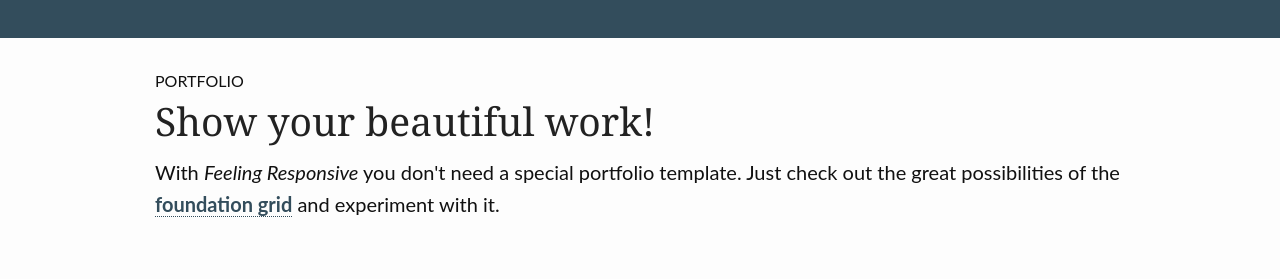
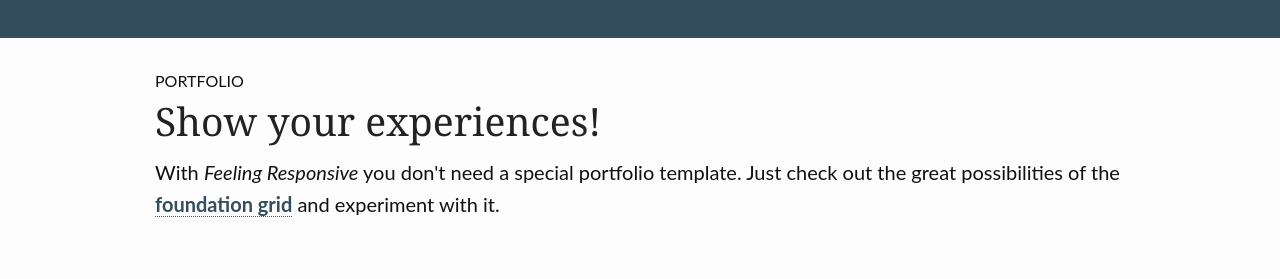
Before and after one commit to quangnd/quangnd.github.io, a Jekyll site: the page built from _posts/design/2014-09-10-portfolio.md, in a window 1280 px wide. Shown: the part 187-466 px from the top of the page. Built offline with Jekyll 4.4.1, drawn with Linux system fonts in a browser that asks for light colours.

Commit message:
Update portfolio

```diff
--- a/_posts/design/2014-09-10-portfolio.md
+++ b/_posts/design/2014-09-10-portfolio.md
@@ -1,6 +1,6 @@
 ---
 layout: page-fullwidth
-title: "Show your beautiful work!"
+title: "Show your experiences!"
 subheadline: "Portfolio"
 teaser: "With <em>Feeling Responsive</em> you don't need a special portfolio template. Just check out the great possibilities of the <a href='http://foundation.zurb.com/docs/components/grid.html'>foundation grid</a> and experiment with it."
 categories:
```
